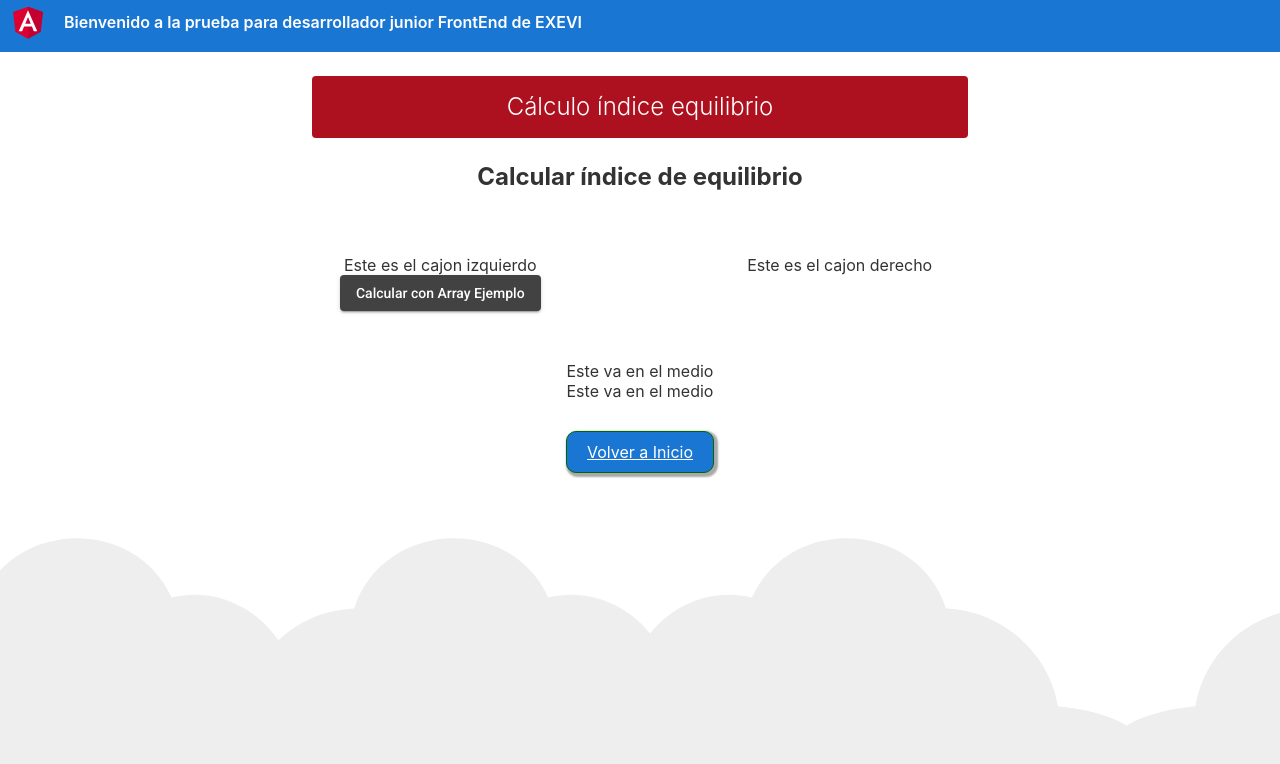
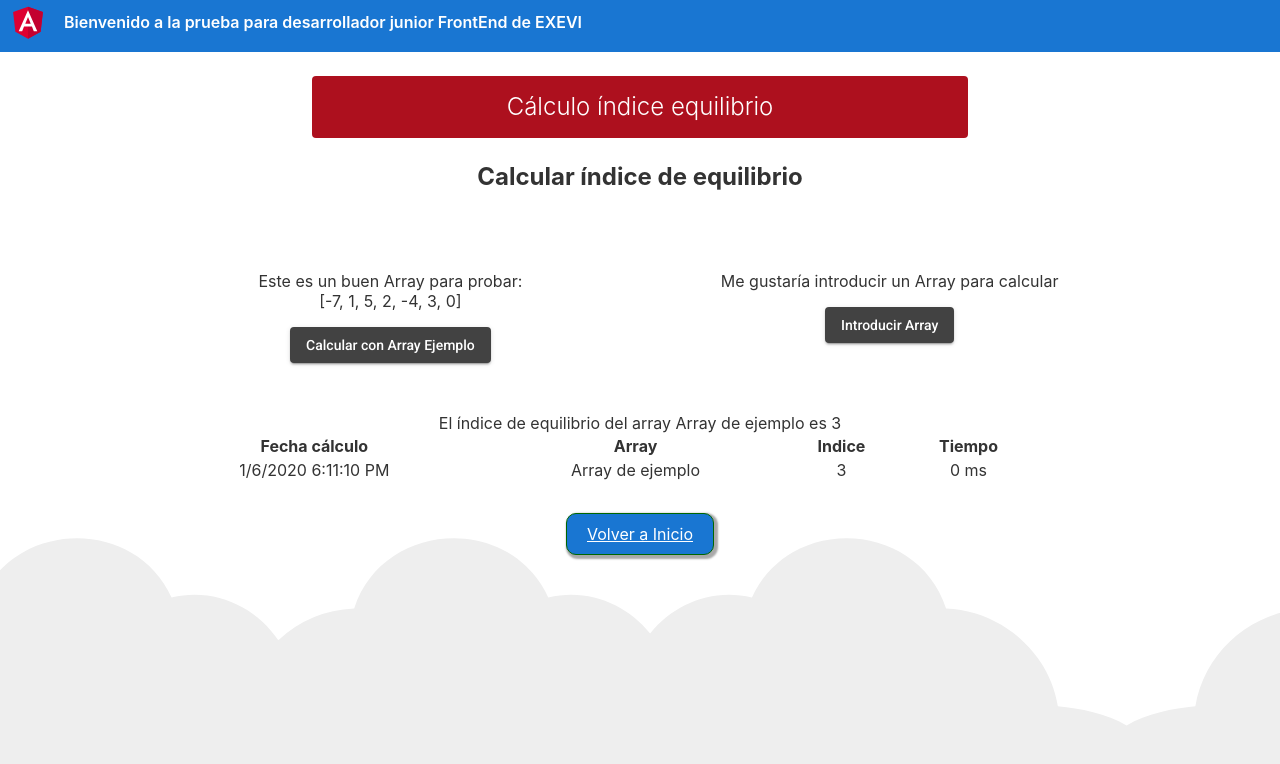
Before and after one commit to FdoLamarca/Exevi, an Angular app: page /calculate in a window 1280 px wide. Both pictures are taken after a click on the button "Calcular con Array Ejemplo". Shown: the top 764 px of the page. Built offline with nearby package versions, Linux system fonts and the light colour scheme.

Commit message:
jueves 09/01

```diff
--- a/src/app/app.module.ts
+++ b/src/app/app.module.ts
@@ -1,6 +1,7 @@
 import { BrowserModule } from '@angular/platform-browser';
 import { NgModule } from '@angular/core';
 import { FormsModule } from '@angular/forms';
+import { ReactiveFormsModule } from '@angular/forms';
 import { routing, appRoutingProviders } from './app.routing';
 
 import { AppComponent } from './app.component';
@@ -22,7 +23,9 @@ import { MatButtonModule } from '@angular/material/button';
     routing,
     FormsModule,
     BrowserAnimationsModule,
-    MatButtonModule
+    MatButtonModule,
+    ReactiveFormsModule
+
   ],
   providers: [
     appRoutingProviders
--- a/src/app/calculate-index/calculate-index.component.css
+++ b/src/app/calculate-index/calculate-index.component.css
@@ -17,9 +17,12 @@
   }
 
   p {
-    margin: 0;
+    /* margin: 0; */
   }
 
+  table {
+    min-width: 90%;
+  }
   .btn {
     background: #1976d2;
     color: #ffffff;
--- a/src/app/calculate-index/calculate-index.component.html
+++ b/src/app/calculate-index/calculate-index.component.html
@@ -13,18 +13,37 @@
     <br /><br />
     <div class="card-container">
         <div class="left-card">
-            <p>Este es el cajon izquierdo</p>
-            <button mat-raised-button (click)="comprobar(demoArray,results)">Calcular con Array Ejemplo</button>
+            <p>Este es un buen Array para probar:<br/>
+                [-7, 1, 5, 2, -4, 3, 0]</p>
+            <button mat-raised-button (click)="checkArray(demoArray,isDemo)">Calcular con Array Ejemplo</button>
         </div>
 
         <div class="left-card">
-            <p>Este es el cajon derecho</p>
+            <p>Me gustaría introducir un Array para calcular</p>
+            <button mat-raised-button (click)="showForm = true">Introducir Array</button>
         </div>
-        <div class="central-card">
-            <p>Este va en el medio</p>
+        <div *ngIf="showForm" class="central-card">
+            <!-- <span>Se muestra el formulario</span> -->
+            <form [formGroup]="MyForm" (ngSubmit)="miSubmit()">
+                 <input class="form-control" type="text" placeholder="Introduce Array" formControlName="inputArray">
+                 <button type="submit" >Calcular</button>
+            </form>
         </div>
-        <div class="central-card">
-            <p>Este va en el medio</p>
+        <div *ngIf="resultMessage" class="central-card">
+            <span>{{resultMessage}}</span>
+        </div>
+        <div *ngIf="results.length>0" class="central-card">
+            <table>
+                <tr>
+                    <th>Fecha cálculo</th><th>Array</th><th>Indice</th><th>Tiempo</th>
+                </tr>
+                <tr *ngFor="let item of results">
+                    <td>{{item["Hour"]}}</td>
+                    <td>{{item["arrayName"]}}</td>
+                    <td>{{item["indexNumber"]}}</td>
+                    <td>{{item["elapsedTime"]}}</td>
+                </tr>
+            </table>
         </div>
 
     </div>
--- a/src/app/calculate-index/calculate-index.component.ts
+++ b/src/app/calculate-index/calculate-index.component.ts
@@ -1,5 +1,5 @@
 import { Component, OnInit } from '@angular/core';
-import { getLocaleTimeFormat } from '@angular/common';
+import { FormGroup, FormControl, Validators } from '@angular/forms';
 
 @Component({
   selector: 'app-calculate-index',
@@ -9,9 +9,15 @@ import { getLocaleTimeFormat } from '@angular/common';
 export class CalculateIndexComponent implements OnInit {
   title = 'Cálculo índice equilibrio';
   public demoArray = [-7, 1, 5, 2, -4, 3, 0];
+  public userArray: any[] = [];
   public results: any[] = [];
+  public isDemo = true;
+  public resultMessage: string;
+  public showForm = false;
+  MyForm: FormGroup;
 
-  CheckBalancePoint(currElem, index, currArray,results) {
+
+  CheckBalancePoint(index, currArray, dateIni, hourIni, isDemo) {
 
     let sumArrayLeft = [];
     let sumArrayRight = [];
@@ -22,33 +28,60 @@ export class CalculateIndexComponent implements OnInit {
     (index === (currArray.length) - 1) ?
       sumArrayRight = currArray.slice(index, (currArray.length)) : sumArrayRight = currArray.slice(index + 1, (currArray.length));
 
-    if ( sumArrayLeft.reduce(function(a,b){ return a + b;},0) === sumArrayRight.reduce(function(a,b){return a + b;},0) ){
-      // añadir los datos al array de información
-      // (Fecha de cálculo con la hora, nombre del array, indice encontrado y tiempo que ha tardado)
-      results.push('Hora',currArray,index,'Tiempo');
-      return true;
+    if ( sumArrayLeft.reduce(function(a,b){ return a + b;},0) === sumArrayRight.reduce(function(a,b){return a + b;},0) ) {
+      // Add data to information array
+      // (Calc date, array name, index match, time elapsed)
+        const finalCheck = new Date();
+        const hourFin = finalCheck.getMilliseconds();
+        if (isDemo) { currArray = 'Array de ejemplo'; }
+
+        this.results.unshift({Hour: dateIni, arrayName: currArray, indexNumber: index, elapsedTime: (hourFin - hourIni) + ' ms'});
+        if (this.results.length>10) {this.results = this.results.slice(0,10);}
+        this.resultMessage = 'El índice de equilibrio del array '+currArray+' es '+index;
+        return true;
     }
     return false;
   }
 
-  comprobar(array: any[], results: any[]) {
+  checkArray(array: any[], isDemo) {
     /* if ( array.some(this.CheckBalancePoint) ) {
-      console.log('EUREKA!!!!');
-      console.log(array);
-      console.log(results);
     } */
+    const initialCheck = new Date();
+    const hourIni = initialCheck.getMilliseconds();
+    const dateIni = initialCheck.toLocaleDateString() + ' ' + initialCheck.toLocaleTimeString();
     let exit = false;
+
+    // tslint:disable-next-line: forin
     for (const x in array) {
-      exit = this.CheckBalancePoint(array[x],parseInt(x),array, results);
+      // tslint:disable-next-line: radix
+      (isDemo) ?
+        exit = this.CheckBalancePoint( parseInt(x), array, dateIni, hourIni, isDemo) :
+        exit = this.CheckBalancePoint( parseInt(x), array, dateIni, hourIni, false);
       if (exit === true) {
-        console.log('EUREKA!!!!');
-        console.log(results);
         break;
+      } else {
+        this.resultMessage = 'No se ha encontrado índice de equilibrio!!';
       }
+      /* if (!exit) { this.resultMessage = 'No se ha encontrado índice de equilibrio!!'} */
     }
   }
 
-  constructor() { }
+  constructor() {
+    this.MyForm = new FormGroup({
+      'inputArray': new FormControl('',[
+        Validators.required,
+        Validators.pattern('^-?[\d]+(,-?[\d]+)*$')
+      ])
+    });
+   }
+  miSubmit() {
+
+    this.showForm = false;
+    // Convertir el campo texto en un array
+    const introArray = (this.MyForm.value.inputArray).split(',');
+    this.checkArray(introArray,false);
+
+  }
   ngOnInit() {
   }
 }
```
